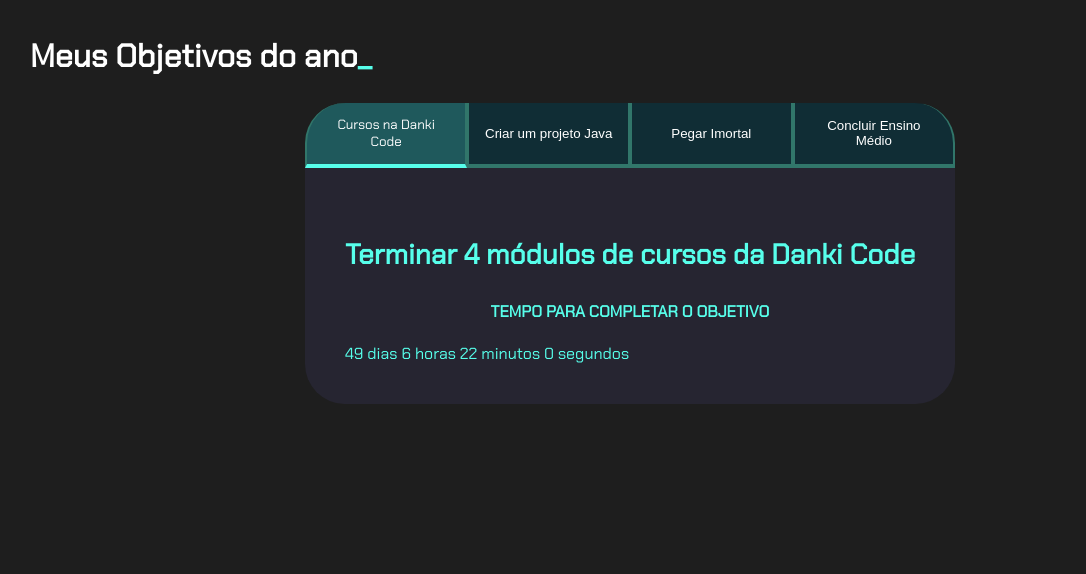
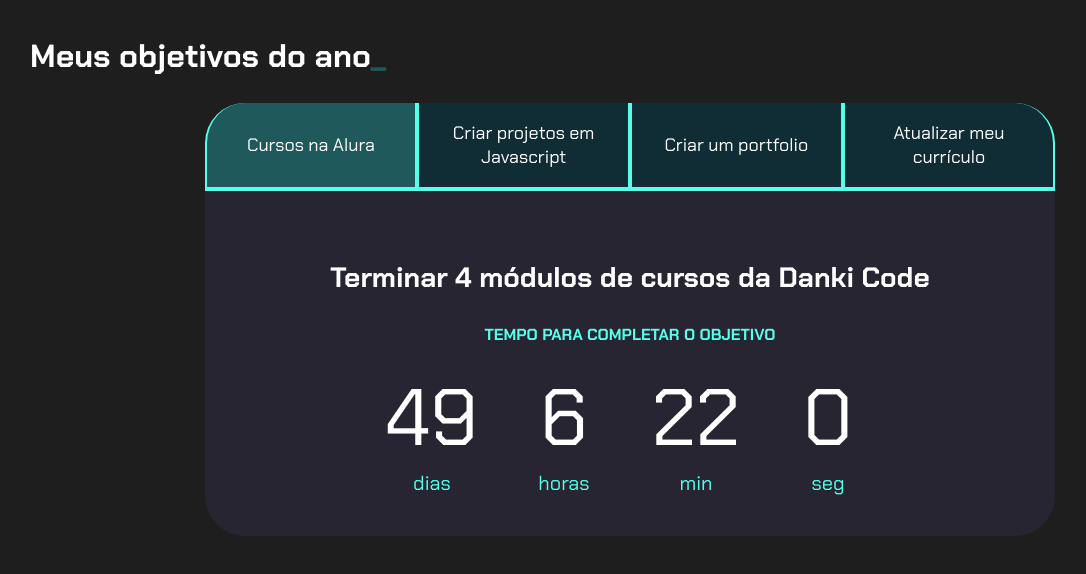
Before and after one commit to Luiz-MeloMartins/luiz-proj-vida, a plain HTML site: page index.html in a window 1280 px wide. Shown: the whole page, without its empty margins (10-1096 px from the left). Drawn offline with Linux system fonts and the light colour scheme.

Commit message:
Add files via upload

```diff
--- a/index.html
+++ b/index.html
@@ -1,47 +1,116 @@
-
 <!DOCTYPE html>
 <html lang="pt-br">
+
 <head>
     <meta charset="UTF-8">
-  <link rel="stylesheet" href="styles.css">
-  <link href="https://fonts.googleapis.com/css2?family=Chakra+Petch&display=swap" rel="stylesheet">
     <meta name="viewport" content="width=device-width, initial-scale=1.0">
     <title>Meus objetivos do ano</title>
+    <link rel="stylesheet" href="styles.css">
 </head>
+
 <body>
     <section class="conteudo-principal">
-        <h2 class="titulo-principal">Meus Objetivos do ano<span>_</span></h2>
+        <h2 class="titulo-principal">Meus objetivos do ano<span>_</span></h2>
         <div class="conteudo">
             <div class="botoes">
-            <button class="botao ativo">Cursos na Danki Code</button>
-            <button class="botao">Criar um projeto Java</button>
-            <button class="botao">Pegar Imortal</button>
-            <button class="botao">Concluir Ensino Médio</button>
+                <button class="botao ativo">Cursos na Alura</button>
+                <button class="botao">Criar projetos em Javascript</button>
+                <button class="botao">Criar um portfolio</button>
+                <button class="botao">Atualizar meu currículo</button>
             </div>
             <div class="abas-textos">
                 <div class="aba-conteudo ativo">
                     <h3 class="aba-conteudo-titulo-principal">Terminar 4 módulos de cursos da Danki Code</h3>
                     <h4 class="aba-conteudo-titulo-secundario">Tempo para completar o objetivo</h4>
-                <div class="contador"></div>
+                    <div class="contador">
+                        <div class="contador-digito">
+                            <p class="contador-digito-numero" id="dias0"></p>
+                            <p class="contador-digito-texto">dias</p>
+                        </div>
+                        <div class="contador-digito">
+                            <p class="contador-digito-numero" id="horas0"></p>
+                            <p class="contador-digito-texto">horas</p>
+                        </div>
+                        <div class="contador-digito">
+                            <p class="contador-digito-numero" id="min0"></p>
+                            <p class="contador-digito-texto">min</p>
+                        </div>
+                        <div class="contador-digito">
+                            <p class="contador-digito-numero" id="seg0"></p>
+                            <p class="contador-digito-texto">seg</p>
+                        </div>
+                    </div>
                 </div>
                 <div class="aba-conteudo">
                     <h3 class="aba-conteudo-titulo-principal">Criar um projeto original em Java</h3>
                     <h4 class="aba-conteudo-titulo-secundario">Tempo para completar o objetivo</h4>
-                <div class="contador"></div>
+                    <div class="contador">
+                        <div class="contador-digito">
+                            <p class="contador-digito-numero" id="dias1"></p>
+                            <p class="contador-digito-texto">dias</p>
+                        </div>
+                        <div class="contador-digito">
+                            <p class="contador-digito-numero" id="horas1"></p>
+                            <p class="contador-digito-texto">horas</p>
+                        </div>
+                        <div class="contador-digito">
+                            <p class="contador-digito-numero" id="min1"></p>
+                            <p class="contador-digito-texto">min</p>
+                        </div>
+                        <div class="contador-digito">
+                            <p class="contador-digito-numero" id="seg1"></p>
+                            <p class="contador-digito-texto">seg</p>
+                        </div>
+                    </div>
                 </div>
                 <div class="aba-conteudo">
                     <h3 class="aba-conteudo-titulo-principal">Ficar bom no jogo que jogo</h3>
                     <h4 class="aba-conteudo-titulo-secundario">Tempo para completar o objetivo</h4>
-                <div class="contador"></div>
+                    <div class="contador">
+                        <div class="contador-digito">
+                            <p class="contador-digito-numero" id="dias2"></p>
+                            <p class="contador-digito-texto">dias</p>
+                        </div>
+                        <div class="contador-digito">
+                            <p class="contador-digito-numero" id="horas2"></p>
+                            <p class="contador-digito-texto">horas</p>
+                        </div>
+                        <div class="contador-digito">
+                            <p class="contador-digito-numero" id="min2"></p>
+                            <p class="contador-digito-texto">min</p>
+                        </div>
+                        <div class="contador-digito">
+                            <p class="contador-digito-numero" id="seg2"></p>
+                            <p class="contador-digito-texto">seg</p>
+                        </div>
+                    </div>
                 </div>
                 <div class="aba-conteudo">
                     <h3 class="aba-conteudo-titulo-principal">Concluir o Ensino Médio</h3>
                     <h4 class="aba-conteudo-titulo-secundario">Tempo para completar o objetivo</h4>
-                <div class="contador"></div>
+                    <div class="contador">
+                        <div class="contador-digito">
+                            <p class="contador-digito-numero" id="dias3"></p>
+                            <p class="contador-digito-texto">dias</p>
+                        </div>
+                        <div class="contador-digito">
+                            <p class="contador-digito-numero" id="horas3"></p>
+                            <p class="contador-digito-texto">horas</p>
+                        </div>
+                        <div class="contador-digito">
+                            <p class="contador-digito-numero" id="min3"></p>
+                            <p class="contador-digito-texto">min</p>
+                        </div>
+                        <div class="contador-digito">
+                            <p class="contador-digito-numero" id="seg3"></p>
+                            <p class="contador-digito-texto">seg</p>
+                        </div>
+                    </div>
                 </div>
             </div>
         </div>
     </section>
     <script src="main.js"></script>
 </body>
+
 </html>
--- a/main.js
+++ b/main.js
@@ -8,31 +8,24 @@
             botoes[j].classList.remove("ativo");
             textos[j].classList.remove("ativo");
         }
+
         botoes[i].classList.add("ativo");
         textos[i].classList.add("ativo");
     }
 }
+
 const contadores = document.querySelectorAll(".contador");
 const tempoObjetivo1 = new Date("2024-07-05T20:00:00");
 const tempoObjetivo2 = new Date("2024-09-05T20:00:00");
 const tempoObjetivo3 = new Date("2024-10-05T20:00:00");
 const tempoObjetivo4 = new Date("2024-12-05T20:00:00");
 
-const tempos = [tempoObjetivo1, tempoObjetivo2, tempoObjetivo3, tempoObjetivo4];
+const tempos = [tempoObjetivo1,tempoObjetivo2,tempoObjetivo3,tempoObjetivo4];
 
-contadores[0].textContent = calculaTempo(tempos[0]);
-for (let i = 0; i < contadores.length; i++) {
-    contadores[i].textContent = calculaTempo(tempos[i]);
-}
 
-function atualizaCronometro(){
-    for (let i=0; i<contadores.length;i++){
-        contadores[i].textContent = calculaTempo(tempos[i]);
-    }
-}
 function calculaTempo(tempoObjetivo) {
     let tempoAtual = new Date();
-    let tempoFinal =  tempoObjetivo - tempoAtual;
+    let tempoFinal = tempoObjetivo - tempoAtual;
     let segundos = Math.floor(tempoFinal / 1000);
     let minutos = Math.floor(segundos / 60);
     let horas = Math.floor(minutos / 60);
@@ -42,11 +35,24 @@
     minutos %= 60;
     horas %= 24;
     if (tempoFinal > 0){
-        return dias + " dias " + horas + " horas " + minutos + " minutos " + segundos + " segundos";
+        return [dias,horas,minutos,segundos];
     } else {
-        return "Prazo Finalizado 😀😀😀😀😀";
+        return [0,0,0,0];
     }
+}
 
+function atualizaCronometro(){
+    for (let i=0; i<contadores.length;i++){
+        document.getElementById("dias"+i).textContent = calculaTempo(tempos[i])[0];
+        document.getElementById("horas"+i).textContent = calculaTempo(tempos[i])[1];
+        document.getElementById("min"+i).textContent = calculaTempo(tempos[i])[2];
+        document.getElementById("seg"+i).textContent = calculaTempo(tempos[i])[3];
+    }
+}
 
+function comecaCronometro(){
+    atualizaCronometro();
+    setInterval(atualizaCronometro,1000);
 }
-setInterval(  atualizaCronometro,1000);
+
+comecaCronometro();
--- a/styles.css
+++ b/styles.css
@@ -1,41 +1,24 @@
-        :root{
+@import url('https://fonts.googleapis.com/css2?family=Chakra+Petch:wght@400;700&display=swap');
+
+:root {
   --cor-de-fundo: #1E1E1E;
 --azul-claro: #57FFEB;
-            --branco: #FFFFFF;
 --botao-ativo: #57ffeb;
 --botao-ativo-2: #1f595c;
 --botao-inativo: #102d35;
 --botao-inativo-2: #31766a;
 --texto-fundo: rgba(58, 55, 94, 0.3);
+--branco: #FFFFFF;
+--botao-ativo-2: #1f595c;
 }
+
 body {
-            background-color: var(--cor-de-fundo)
+    background-color: var(--cor-de-fundo);
+    color: var(--branco);
+    font-family: 'Chakra Petch', sans-serif;
 }
-        .titulo-principal {
-            text-align: left;
-            width: 100%;
-            font-size: 32px;
-            font-family: 'Chakra Petch';
-            color: var(--branco);
-        }
-        .titulo-principal span {
-            color: var(--azul-claro)
-        }
-        .botao {
-            font-family: "Crakra Petch", sans-serif;
-            background-color: var(--botao-inativo);
-            color: var(--branco);
-            display: flex;
-            justify-content: center;
-            padding: 1em;
-            font-size: 18   px;
-            align-items: center;
-            width: 100%;
-            border-bottom: 4px solid var(--botao-inativo-2);
-            border-left: 2px solid var(--botao-inativo-2);
-            border-right: 2px solid var(--botao-inativo-2);
-            border-top: none;
-        }
+
+
 .conteudo-principal {
     display: flex;
     flex-direction: column;
@@ -45,51 +28,104 @@
     width: 100%;
     margin: 0 auto;
 }
+
+.titulo-principal {
+    text-align: left;
+    width: 100%;
+    font-size: 32px;
+}
+
+.titulo-principal span {
+    color: var(--botao-ativo-2);
+}
+
+
+.botao {
+    font-family: 'Chakra Petch', sans-serif;
+    background-color: var(--botao-inativo);
+    color: var(--branco);
+    display: flex;
+    justify-content: center;
+    padding: 1em;
+    font-size: 18px;
+    align-items: center;
+    width: 100%;
+    border-bottom: 4px solid var(--botao-ativo);
+    border-left: 2px solid var(--botao-ativo);
+    border-right: 2px solid var(--botao-ativo);
+    border-top: none;
+}
+
+.botao:first-child {
+    border-radius: 40px 40px 0 0;
+}
+
 .botoes {
     display: block;
 }
-        .botao:first-child {
-            border-radius: 40px 40px 0 0;
-            font-family: 'Chakra Petch';
+
+.botao.ativo{
+    background-color: var(--botao-ativo-2);
+    border-bottom: 4px solid var(--botao-ativo);
 }
-        @media screen and (min-width: 768px) {
-            .botoes {
-                display: flex;
-            }
-            .ativo{
-                border-bottom: 4px solid var(--verde);
-                }
-            .botao:first-child {
-                border-radius: 40px 0 0 0;
-            }
-            .botao:last-child {
-                border-radius: 0 40px 0 0;
-            }
-        }
+
 .abas-textos{
     background-color: var(--texto-fundo);
     padding: 40px;
     border-radius: 0 0 40px 40px;
 }
-    .botao.ativo{
-    border-bottom: 4px solid var(--azul-claro);
-    background-color: var(--botao-ativo-2);
+.aba-conteudo.ativo{
+    display:block;
 }
-    .aba-conteudo.ativo{
-    display: block;
-    color: var(--branco);
-    font-family: 'Chakra Petch';
-    color: var(--botao-ativo);
-}
+
 .aba-conteudo{
     display: none;
 }
+
 .aba-conteudo-titulo-principal{
     font-size: 28px;
     text-align: center;
 }
 .aba-conteudo-titulo-secundario{
     text-align: center;
-    color: var(--verde);
+    color: var(--azul-claro);
     text-transform: uppercase;
 }
+
+.contador{
+    display:flex;
+    justify-content: center;
+    flex-wrap: wrap;
+}
+.contador-digito{
+    padding: 0 16px;
+    text-align: center;
+    min-width: 100px;
+}
+
+.contador-digito-numero{
+    font-size: 80px;
+    margin: 0;
+
+}
+
+.contador-digito-texto{
+    color: var(--azul-claro);
+    font-size: 20px;
+    margin: 0;
+
+}
+
+@media screen and (min-width: 768px) {
+    .botoes {
+        display: flex;
+    }
+
+    .botao:first-child {
+        border-radius: 40px 0 0 0;
+    }
+
+    .botao:last-child {
+        border-radius: 0 40px 0 0;
+    }
+}
```
Lines whose indentation alone changed are shown as unchanged.
